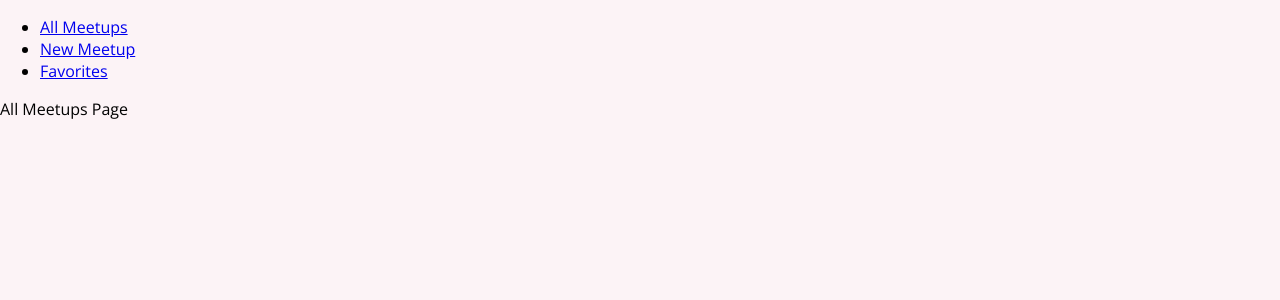
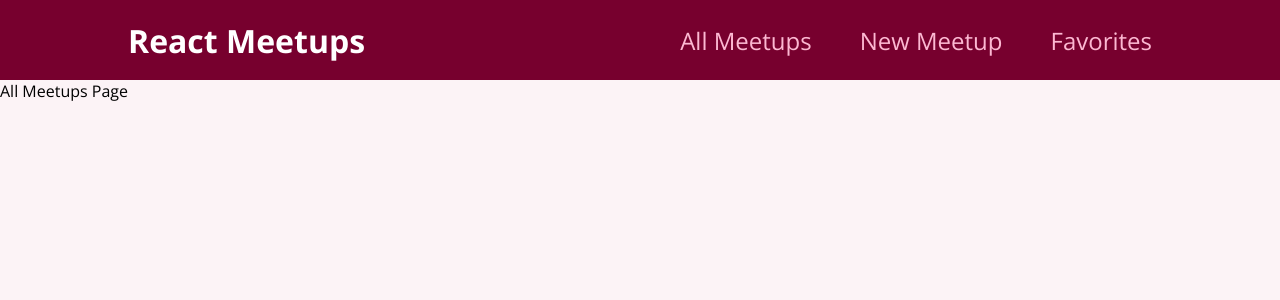
Before and after one commit to anwarmontasir/meetup-app, a React (Create React App) app: page / in a window 1280 px wide. Shown: the top 300 px of the page. Built offline with nearby package versions, Linux system fonts and the light colour scheme.

Commit message:
import component styles

```diff
--- a/src/components/layout/MainNavigation.js
+++ b/src/components/layout/MainNavigation.js
@@ -1,18 +1,20 @@
-import {Link} from 'react-router-dom';
+import { Link } from "react-router-dom";
+import classes from "./MainNavigation.module.css";
 
 function MainNavigation() {
   return (
-    <header>
+    <header class={classes.header}>
+      <div class={classes.logo}>React Meetups</div>
       <nav>
         <ul>
           <li>
-              <Link to='/'>All Meetups</Link>
+            <Link to="/">All Meetups</Link>
           </li>
           <li>
-              <Link to='/new-meetup'>New Meetup</Link>
+            <Link to="/new-meetup">New Meetup</Link>
           </li>
           <li>
-              <Link to='/favorites'>Favorites</Link>
+            <Link to="/favorites">Favorites</Link>
           </li>
         </ul>
       </nav>
--- /dev/null
+++ b/src/components/layout/MainNavigation.module.css
@@ -0,0 +1,47 @@
+.header {
+    width: 100%;
+    height: 5rem;
+    display: flex;
+    align-items: center;
+    justify-content: space-between;
+    background-color: #77002e;
+    padding: 0 10%;
+  }
+
+  .logo {
+    font-size: 2rem;
+    color: white;
+    font-weight: bold;
+  }
+
+  .header ul {
+    list-style: none;
+    margin: 0;
+    padding: 0;
+    display: flex;
+    align-items: baseline;
+  }
+
+  .header li {
+    margin-left: 3rem;
+  }
+
+  .header a {
+    text-decoration: none;
+    font-size: 1.5rem;
+    color: #fcb8d2;
+  }
+
+  .header a:hover,
+  .header a:active,
+  .header a.active {
+    color: white;
+  }
+
+  .badge {
+    background-color: #cc2062;
+    color: white;
+    border-radius: 12px;
+    padding: 0 1rem;
+    margin-left: 0.5rem;
+  }
```
